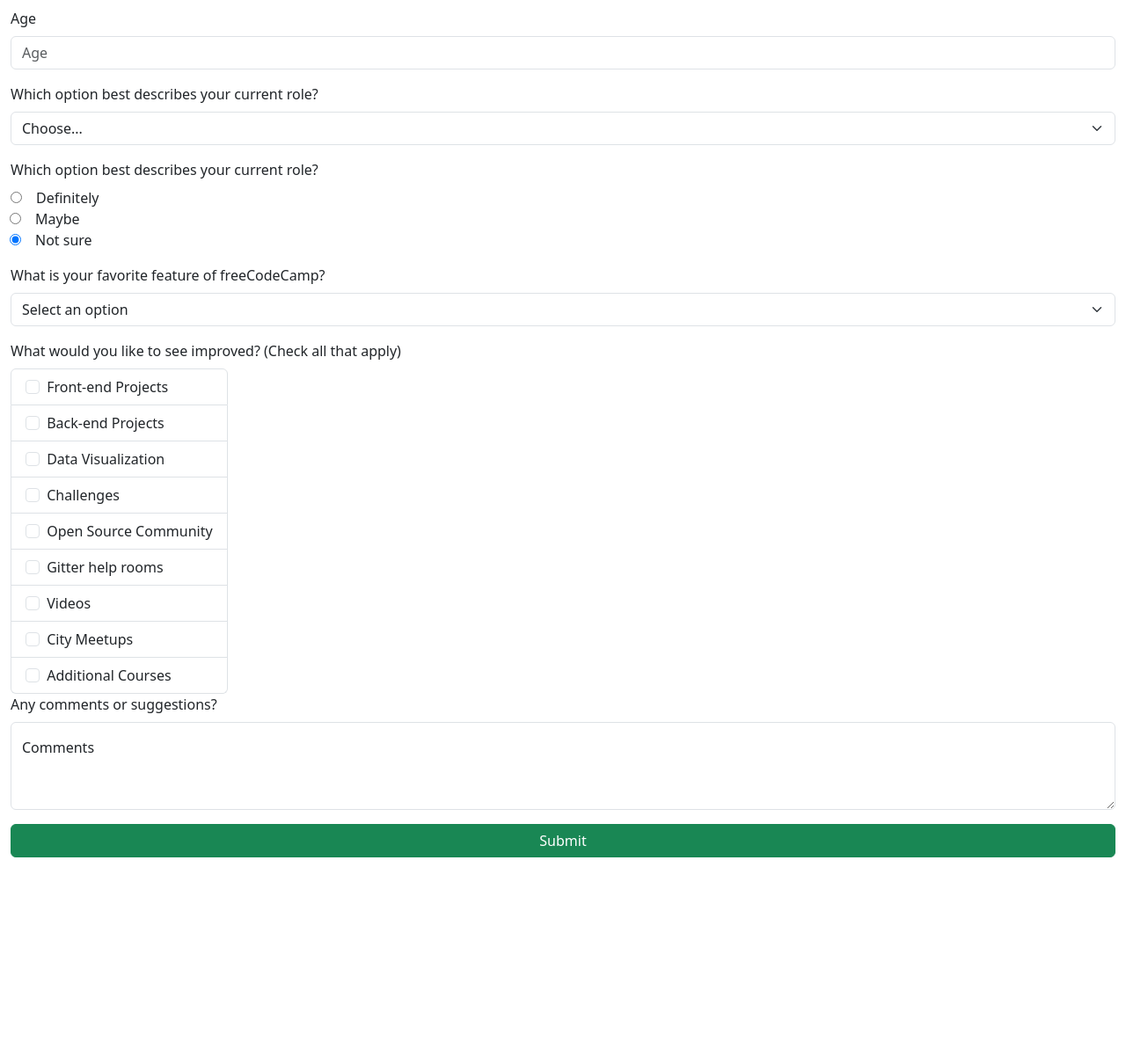
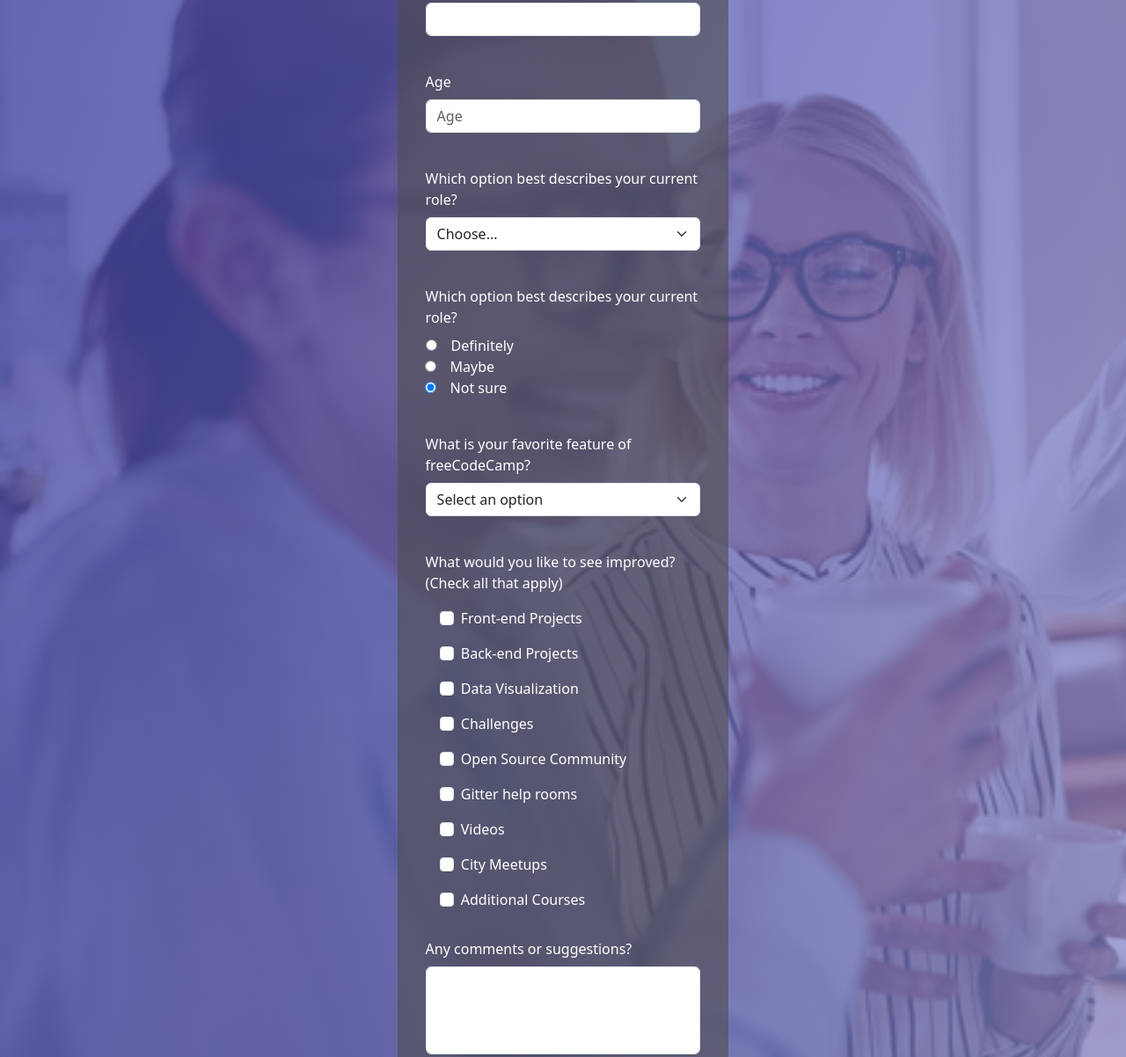
Before and after one commit to IbrahimGaber322/Survey-Form, a plain HTML site: page index.html in a window 1280 px wide. Shown: the part 259-1461 px from the top of the page at 88% size. Before the commit the page ends 1234 px from the top, so only its background shows below. Drawn offline with nearby package versions, Linux system fonts and the light colour scheme.

Commit message:
css modifications

```diff
--- a/css/style.css
+++ b/css/style.css
@@ -0,0 +1,26 @@
+.custom-form{
+    background-color: rgba(78, 76, 76, 0.596);
+    width: 30%;
+    padding-bottom: 50px;
+}
+body{
+    background-image: linear-gradient( 115deg, rgba(58, 58, 158, 0.8), rgba(136, 136, 206, 0.7) ), url("../images/background.jpg");
+    background-repeat: no-repeat;
+    background-size: cover;
+   color: white;
+}
+.custom-padding{
+    padding: 1.5rem 2rem 0 2rem;
+}
+.custom-button{
+    margin-top: 1rem;
+    width: 80% ;
+}
+ul.list-group li{
+    background-color: rgba(0, 0, 0, 0);
+    border: 0;
+    color: white;
+}
+.no-resize-comment{
+ resize: none;
+}
--- a/index.html
+++ b/index.html
@@ -11,14 +11,15 @@
 
 
     <header id="header">
-        <h1 id="title">freeCodeCamp Survey Form</h1>
-        <p>Thank you for taking the time to help us improve the platform</p>
+        <h1 class="text-center" id="title">freeCodeCamp Survey Form</h1>
+        <p class="text-center">Thank you for taking the time to help us improve the platform</p>
     </header>
 
     <div class="container-fluid">
-      <div>
+
         <form action="">
-          <div class="mb-3">
+          <div class="d-flex justify-content-center mx-auto custom-form rounded row">
+          <div class="mb-3 custom-padding">
             <label for="basic-url" class="form-label">Name</label>
             <div class="input-group">
               <input
@@ -29,7 +30,7 @@
               />
             </div>
           </div>
-          <div class="mb-3">
+          <div class="mb-3 custom-padding">
             <label for="basic-url" class="form-label">Email</label>
             <div class="input-group">
               <input
@@ -40,24 +41,26 @@
               />
             </div>
           </div>
-          <div class="mb-3">
+          <div class="mb-3 custom-padding">
             <label for="basic-url" class="form-label">Age</label>
             <div class="input-group">
                 <input type="number" name="age" id="number" min="10" max="99" class="form-control" placeholder="Age">
             </div>
           </div>
-          <div class="mb-3">
+          <div class="mb-3 custom-padding">
             <label for="basic-url" class="form-label">Which option best describes your current role?</label>
             <div class="input-group">
               <select class="form-select" id="inputGroupSelect01">
                 <option selected>Choose...</option>
-                <option value="1">One</option>
-                <option value="2">Two</option>
-                <option value="3">Three</option>
+                <option value="1">Student</option>
+                <option value="2">Full time job</option>
+                <option value="3">Full time Learner</option>
+                <option value="4">Prefer not to say</option>
+                <option value="5">other</option>
               </select>
             </div>
           </div>
-          <div class="mb-3">
+          <div class="mb-3 custom-padding">
             <label for="basic-url" class="form-label">Which option best describes your current role?</label>
             <div class="input-group d-flex">
               <label class="w-100">
@@ -68,7 +71,7 @@
                 <input name="user-recommend" value="definitely" type="radio" class="me-3 input-radio" checked="">Not sure</label>
             </div>
           </div>
-          <div class="mb-3">
+          <div class="mb-3 custom-padding">
             <label for="basic-url" class="form-label">What is your favorite feature of freeCodeCamp?</label>
             <div class="input-group">
               <select class="form-select" id="inputGroupSelect01">
@@ -80,13 +83,13 @@
               </select>
             </div>
           </div>
-          <div class="mb3">
+          <div class="mb3 custom-padding">
             <label for="basic-url" class="form-label">What would you like to see improved? (Check all that apply)</label>
             <div class="input-group">
                 <ul class="list-group">
                     <li class="list-group-item">
                       <input class="form-check-input me-1" type="checkbox" value="" id="firstCheckbox">
-                      <label class="form-check-label" for="firstCheckbox">Front-end Projects</label>
+                      <label class="form-check-label " for="firstCheckbox">Front-end Projects</label>
                     </li>
                     <li class="list-group-item">
                       <input class="form-check-input me-1" type="checkbox" value="" id="secondCheckbox">
@@ -123,20 +126,20 @@
                   </ul>
             </div>
          </div>
-         <div class="mb-3">
+         <div class="mb-3 custom-padding">
             <label for="basic-url" class="form-label">Any comments or suggestions?</label>
             <div class="input-group">
                 <div class="form-floating">
-                    <textarea class="form-control" placeholder="Leave a comment here" id="floatingTextarea2" style="height: 100px"></textarea>
+                    <textarea class="form-control no-resize-comment" placeholder="Leave a comment here" id="floatingTextarea2" style="height: 100px"></textarea>
                     <label for="floatingTextarea2">Comments</label>
                 </div>
             </div>
           </div>
-          <div class="d-grid gap-2">
-            <button class="btn btn-success" type="button">Submit</button>
+
+            <button class="btn btn-success m-3 custom-button" type="button">Submit</button>
           </div>
         </form>
-      </div>
+
     </div>
     <script src="https://cdn.freecodecamp.org/testable-projects-fcc/v1/bundle.js"></script>
     <script  src="js/index.js"></script>
```
Also changed, not shown: images/background.jpg (added).
